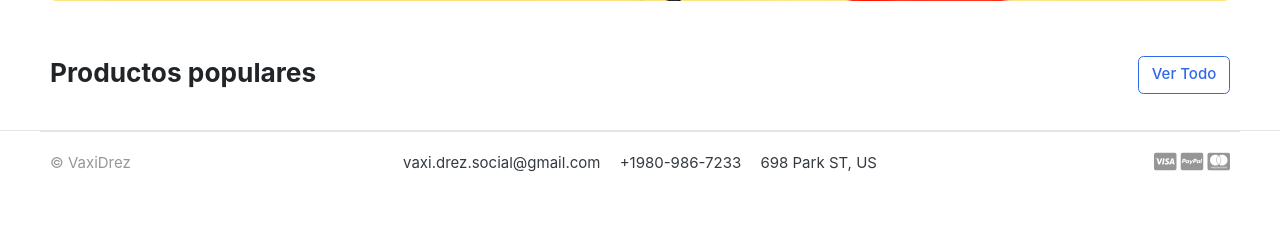
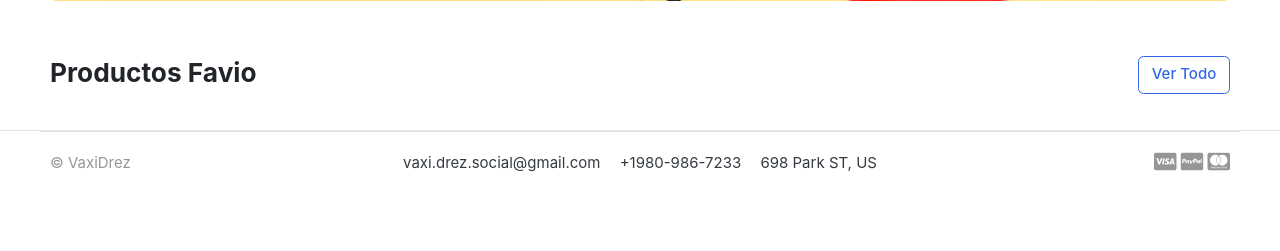
Before and after one commit to Faliendre/ecommerce-django, a Django app: page / in a window 1280 px wide. Shown: the part 432-683 px from the top of the page. Run offline with Django 4.2, Linux system fonts and the light colour scheme; data that the repository does not hold is empty; some web fonts are replaced.

Commit message:
Este es un segundo commit

```diff
--- a/templates/home.html
+++ b/templates/home.html
@@ -19,7 +19,7 @@
 
 <header class="section-heading">
 	<a href="{% url 'store' %}" class="btn btn-outline-primary float-right">Ver Todo</a>
-	<h3 class="section-title">Productos populares</h3>
+	<h3 class="section-title">Productos Favio</h3>
 </header><!-- sect-heading -->
 
 
```
